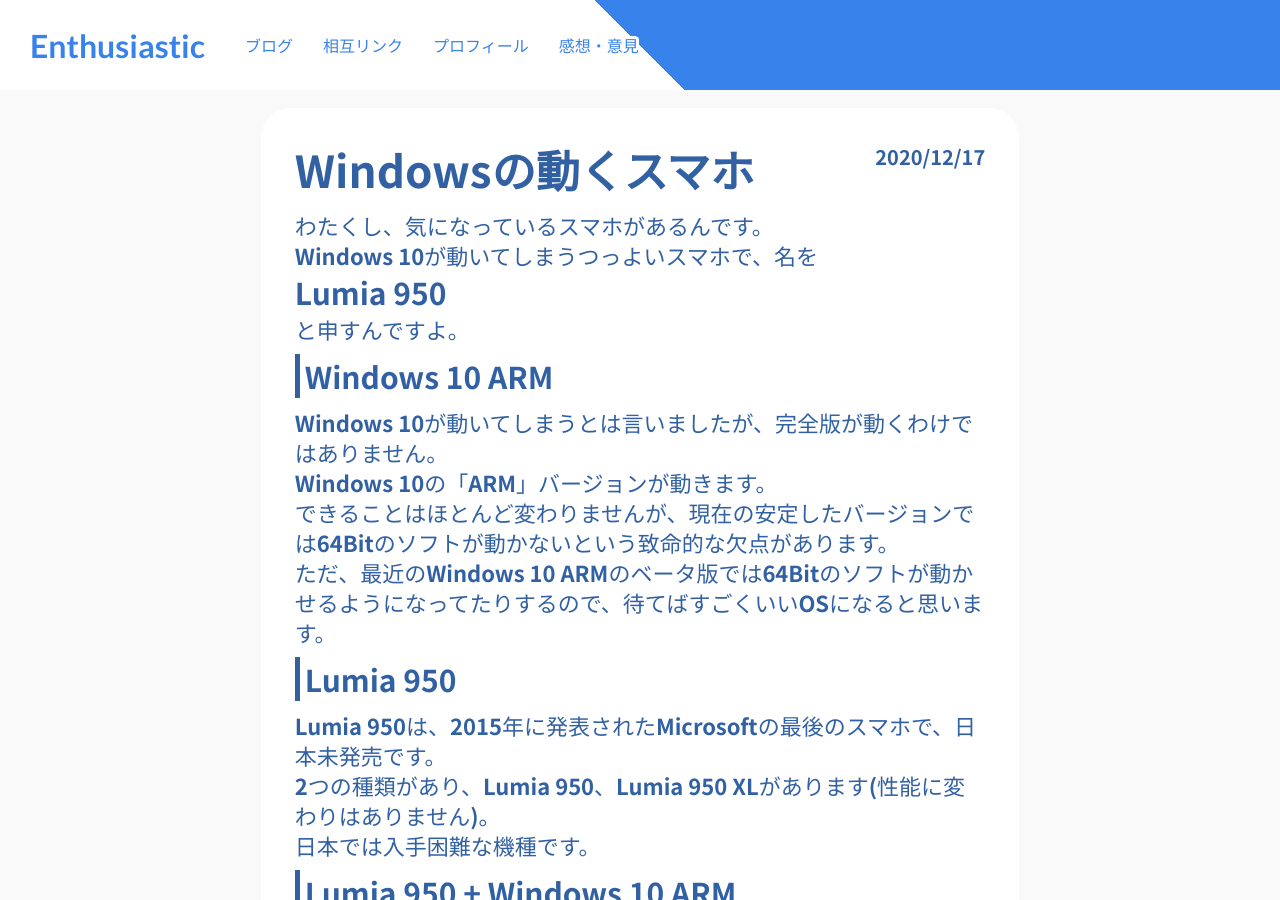
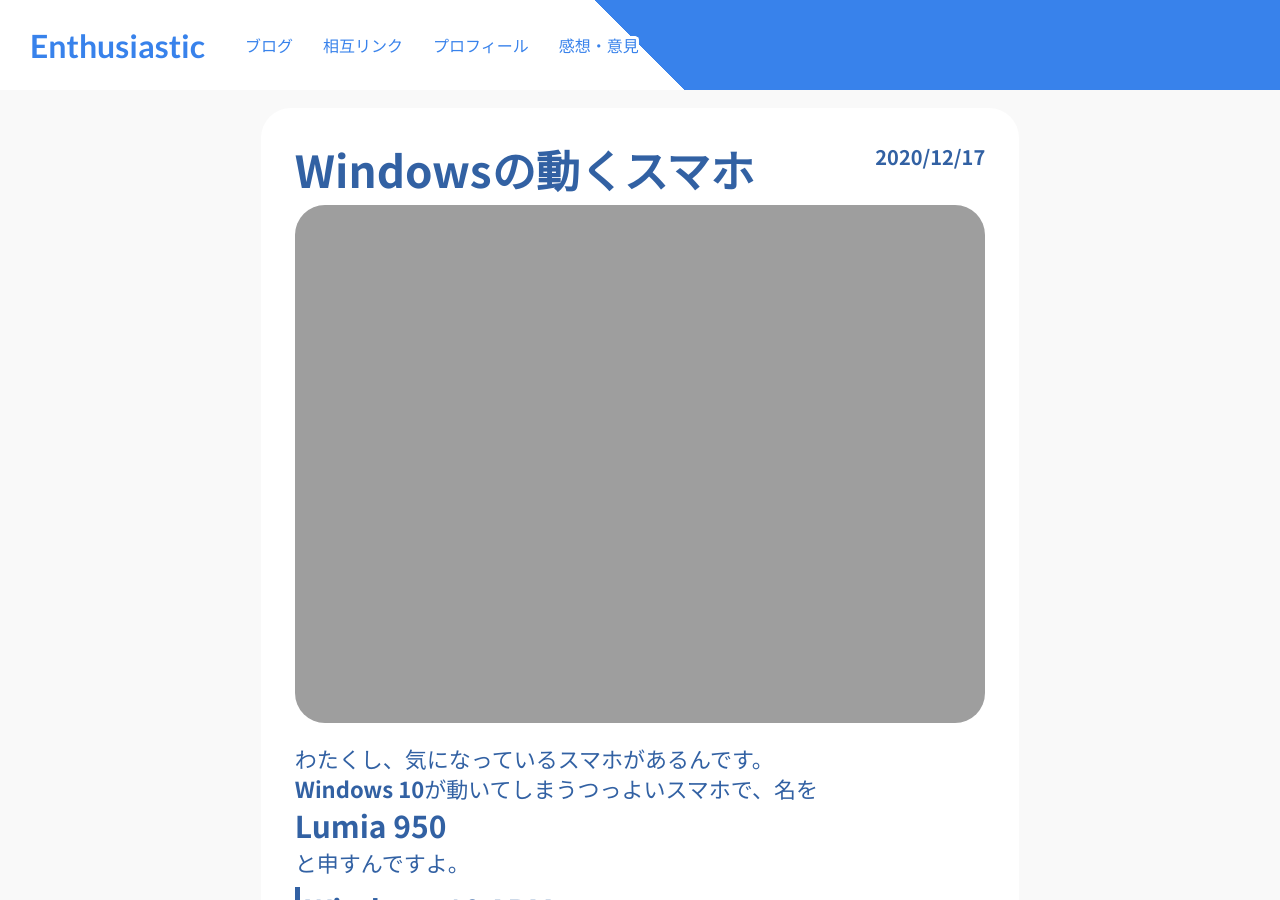
Before and after one commit to Diawadenta/Diawadenta.github.io, a Jekyll site: the page built from _posts/2020-12-17-smartphone-running-windows.markdown, in a window 1280 px wide and 900 px high. Built offline with Jekyll 4.4.1, drawn with Linux system fonts in a browser that asks for light colours.

Commit message:
Update 2020-12-17-smartphone-running-windows.markdown

```diff
--- a/_posts/2020-12-17-smartphone-running-windows.markdown
+++ b/_posts/2020-12-17-smartphone-running-windows.markdown
@@ -2,6 +2,7 @@
 layout: default
 pagename: "Windowsの動くスマホ"
 showfooter: True
+image: windows.png
 ---
 
 
```
